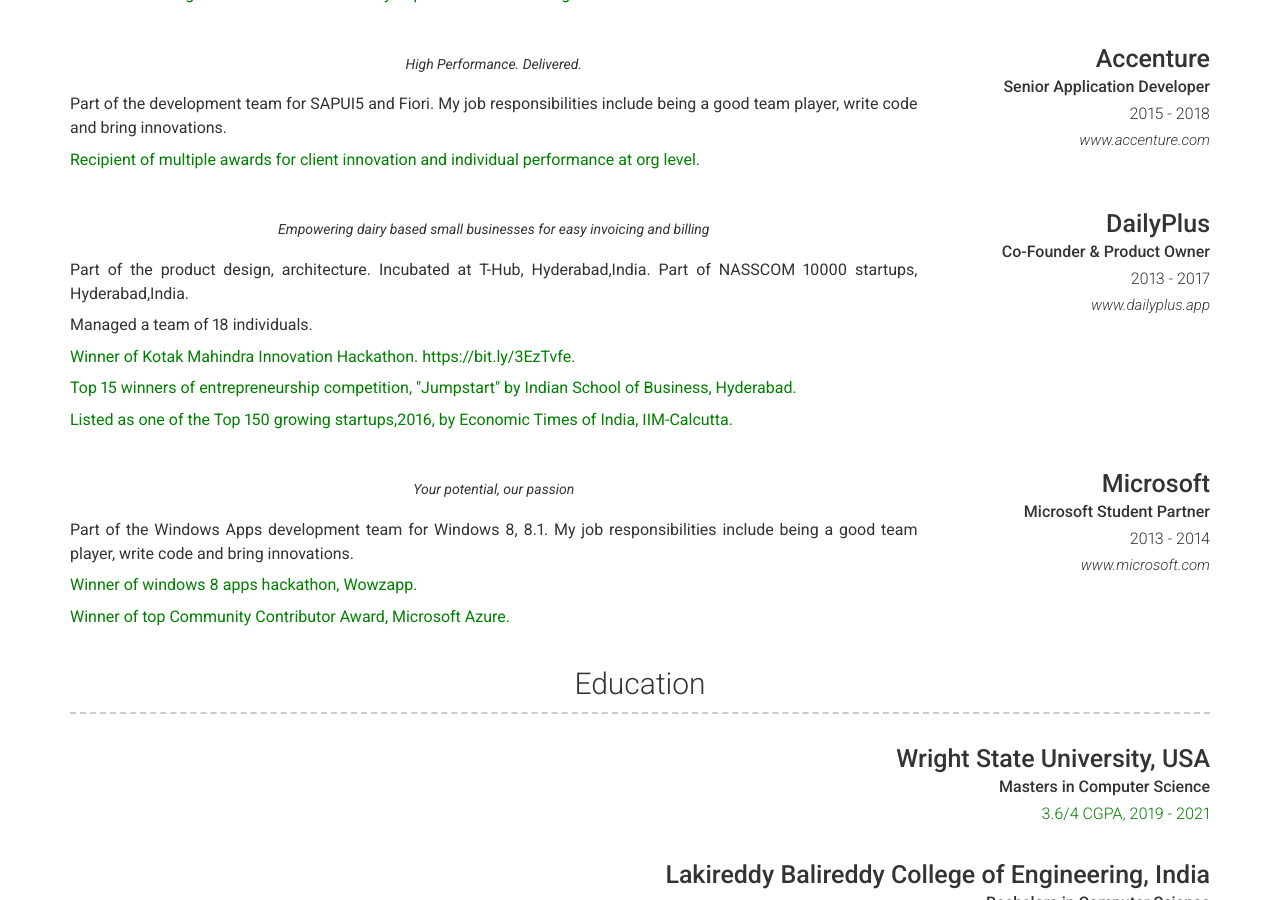
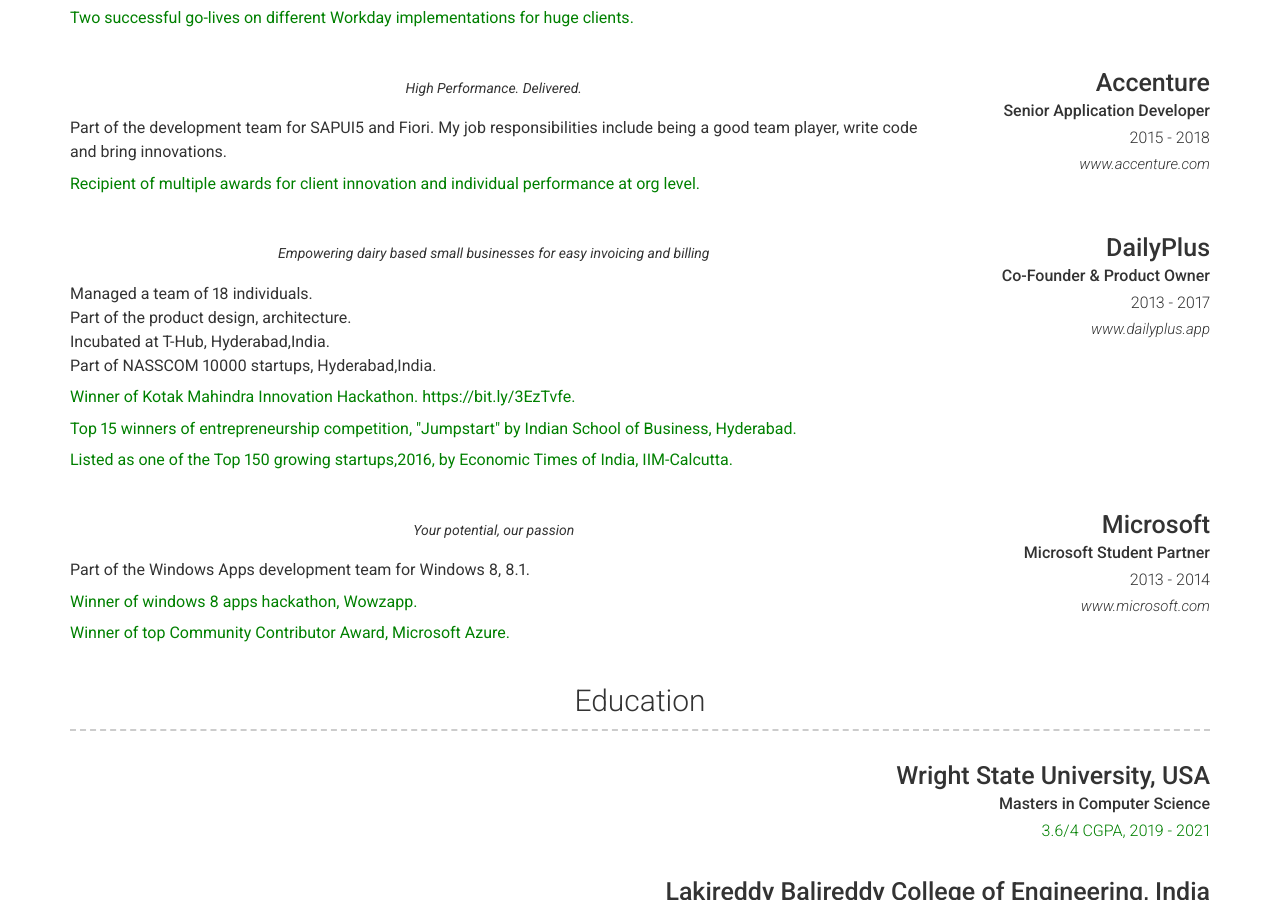
Before and after one commit to medhachaitanya/medhachaitanya.github.io, a Jekyll site: the page built from index.md, in a window 1280 px wide and 900 px high, scrolled down 1472 px. Built offline with Jekyll 4.4.1, drawn with Linux system fonts in a browser that asks for light colours; nearby versions of some CDN libraries; some of the changed text lies outside the part shown.

Commit message:
Update _config.yml

```diff
--- a/_config.yml
+++ b/_config.yml
@@ -52,7 +52,7 @@
 # about_title: About Me (Use this to override about section title)
 about_profile_image: images/profilepic.jpg
 about_content:  # this will include new lines to allow paragraphs
-  Hi, I go by Medha. <br /><br />I'm a software engineer but I also have good experience in team management.
+  Hi, I go by Medha. <br /><br />I'm a software engineer & a technology enthusiast having varied good experience in team management and software development.
   <br />
   <br />
   I love to code and build softwares that help people work better and make their life easier.
@@ -162,11 +162,12 @@
         quote: >
           Empowering dairy based small businesses for easy invoicing and billing
         description: | # this will include new lines to allow paragraphs
-          Part of the product design, architecture.
-          Incubated at T-Hub, Hyderabad,India.
-          Part of NASSCOM 10000 startups, Hyderabad,India.
+          Managed a team of 18 individuals. <br/>
+          Part of the product design, architecture.<br />
+          Incubated at T-Hub, Hyderabad,India. <br />
+          Part of NASSCOM 10000 startups, Hyderabad,India. <br />
 
-          Managed a team of 18 individuals.
+
           <p style='color:green'>Winner of Kotak Mahindra Innovation Hackathon. https://bit.ly/3EzTvfe.</p>
           <p style='color:green'>Top 15 winners of entrepreneurship competition, "Jumpstart" by Indian School of Business, Hyderabad.</p>
           <p style='color:green'>Listed as one of the Top 150 growing startups,2016, by Economic Times of India, IIM-Calcutta.</p>
@@ -179,8 +180,7 @@
         quote: >
           Your potential, our passion
         description: | # this will include new lines to allow paragraphs
-          Part of the Windows Apps development team for Windows 8, 8.1.
-          My job responsibilities include being a good team player, write code and bring innovations. <br/>
+          Part of the Windows Apps development team for Windows 8, 8.1.  <br/>
           <p style='color:green'>Winner of windows 8 apps hackathon, Wowzapp.</p>
           <p style='color:green'>Winner of top Community Contributor Award, Microsoft Azure.</p>
 
```
